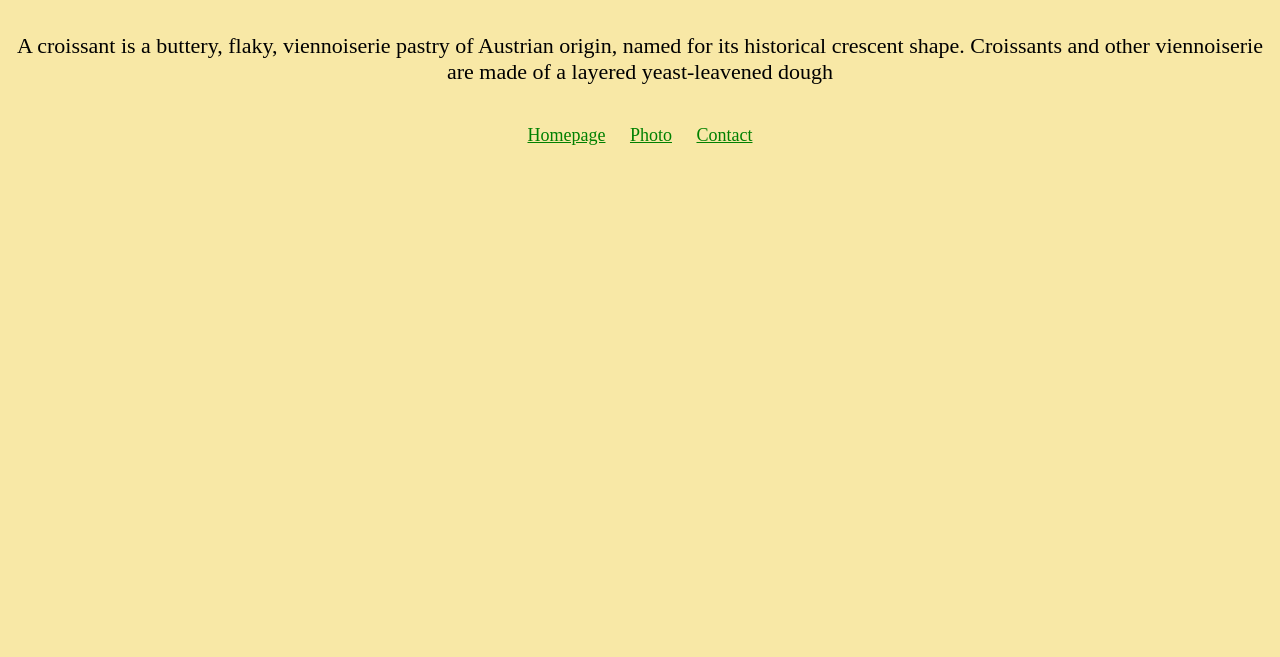
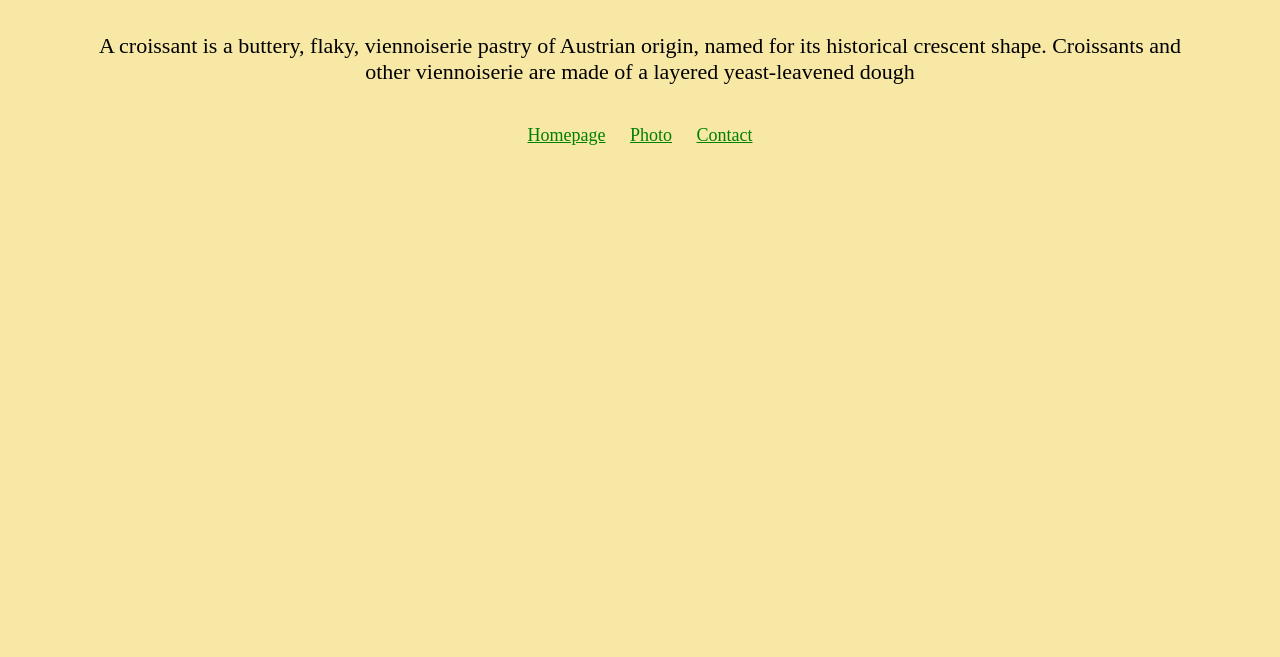
Before and after one commit to GSaini03/Crossant-project, a plain HTML site: page index.html in a window 1280 px wide. Shown: the part 143-800 px from the top of the page. Drawn offline with Linux system fonts and the light colour scheme.

Commit message:
Added padding to body

```diff
--- a/css/styles.css
+++ b/css/styles.css
@@ -2,7 +2,8 @@ body {
   background: #f8e8a6;
 
   max-width: 100%;
-
+  padding-left: 80px;
+  padding-right: 80px;
   margin-top: 100px auto;
 }
 
```
